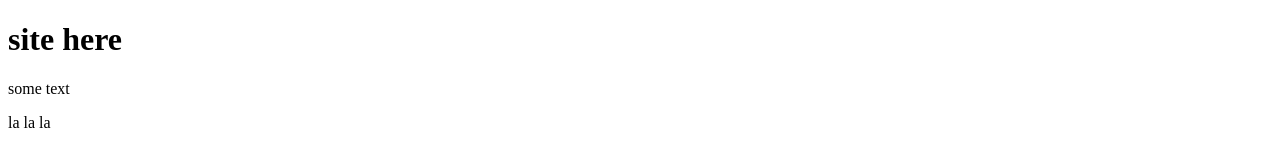
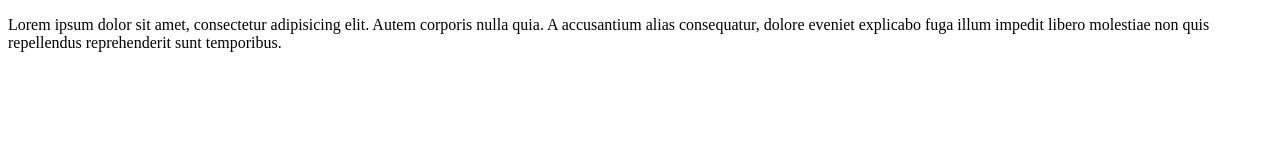
Before and after one commit to Vitali1992/site, a plain HTML site: page index.html in a window 1280 px wide. Drawn offline with Linux system fonts and the light colour scheme.

Commit message:
third commit

```diff
--- a/index.html
+++ b/index.html
@@ -6,8 +6,8 @@
     <link rel="stylesheet" href="css/style.css">
 </head>
 <body>
-    <h1>site here</h1>
-    <p>some text</p>
-    <p>la la la</p>
+    <p>Lorem ipsum dolor sit amet, consectetur adipisicing elit. Autem corporis nulla quia. A accusantium alias consequatur,
+        dolore eveniet explicabo fuga illum impedit libero molestiae non quis repellendus reprehenderit sunt temporibus.
+    </p>
 </body>
 </html>
```
